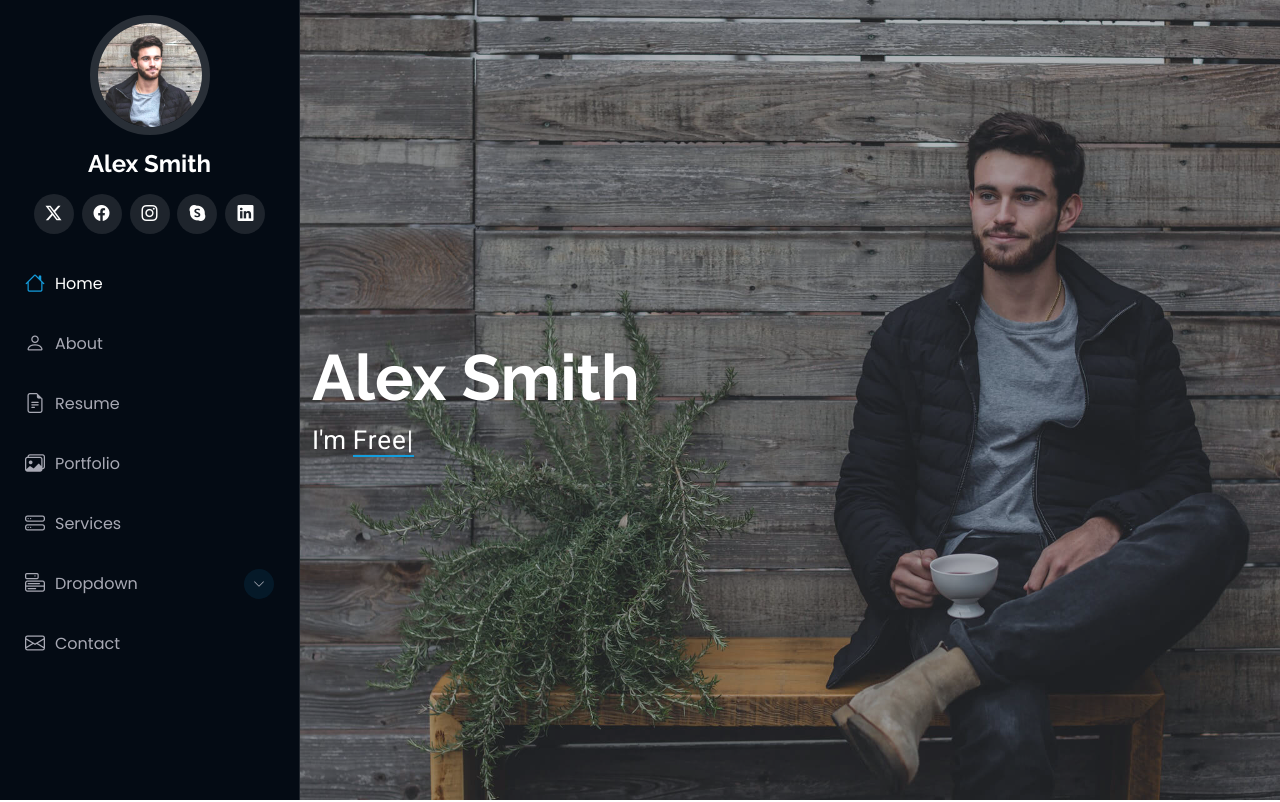
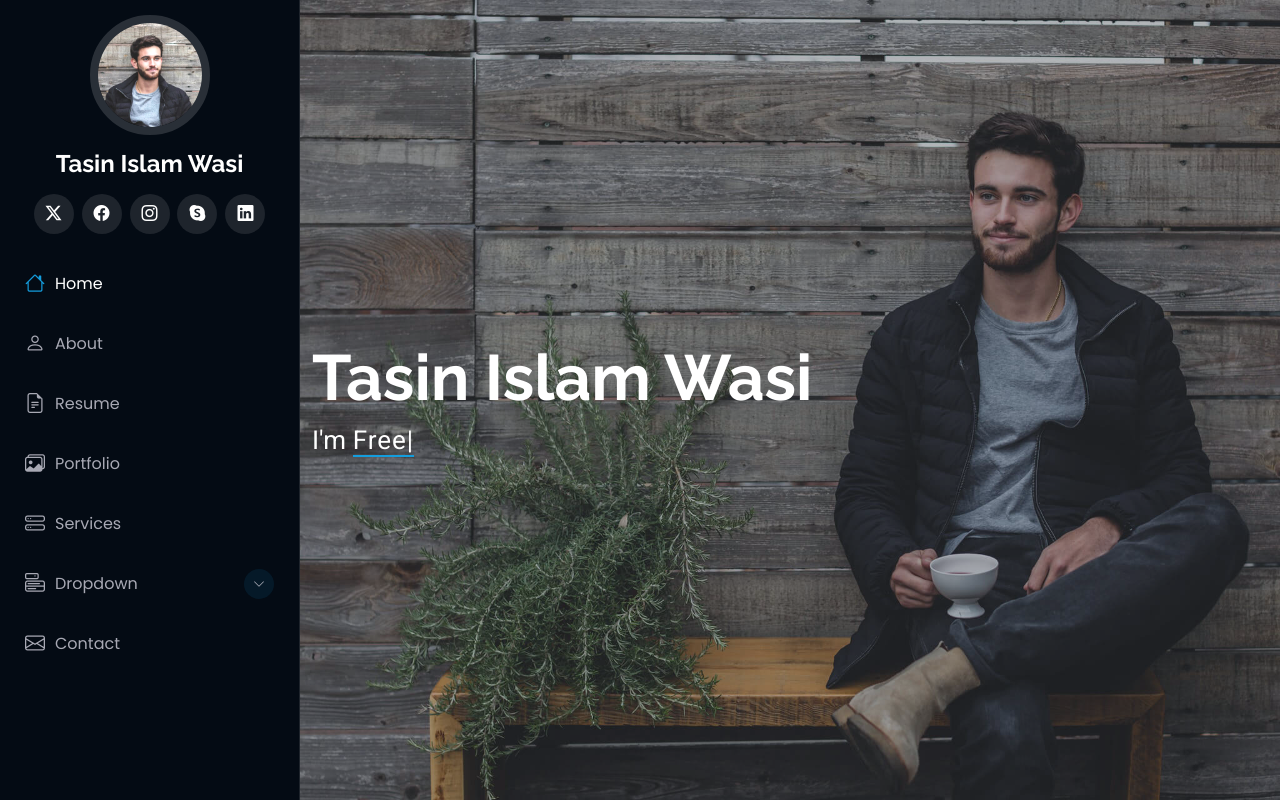
Before and after one commit to TasinIslamWasi/tasinislamwasi.github.io, a plain HTML site: page index.html in a window 1280 px wide. Shown: the top 802 px of the page. Drawn offline with Linux system fonts and the light colour scheme; animation ran at ten frames a second; files whose address does not match are found by name.

Commit message:
Update index.html

```diff
--- a/index.html
+++ b/index.html
@@ -48,7 +48,7 @@
     <a href="index.html" class="logo d-flex align-items-center justify-content-center">
       <!-- Uncomment the line below if you also wish to use an image logo -->
       <!-- <img src="assets/img/logo.png" alt=""> -->
-      <h1 class="sitename">Alex Smith</h1>
+      <h1 class="sitename">Tasin Islam Wasi</h1>
     </a>
 
     <div class="social-links text-center">
@@ -97,7 +97,7 @@
       <img src="assets/img/hero-bg.jpg" alt="" data-aos="fade-in" class="">
 
       <div class="container" data-aos="fade-up" data-aos-delay="100">
-        <h2>Alex Smith</h2>
+        <h2>Tasin Islam Wasi</h2>
         <p>I'm <span class="typed" data-typed-items="Designer, Developer, Freelancer, Photographer">Designer</span><span class="typed-cursor typed-cursor--blink" aria-hidden="true"></span><span class="typed-cursor typed-cursor--blink" aria-hidden="true"></span></p>
       </div>
 
```
